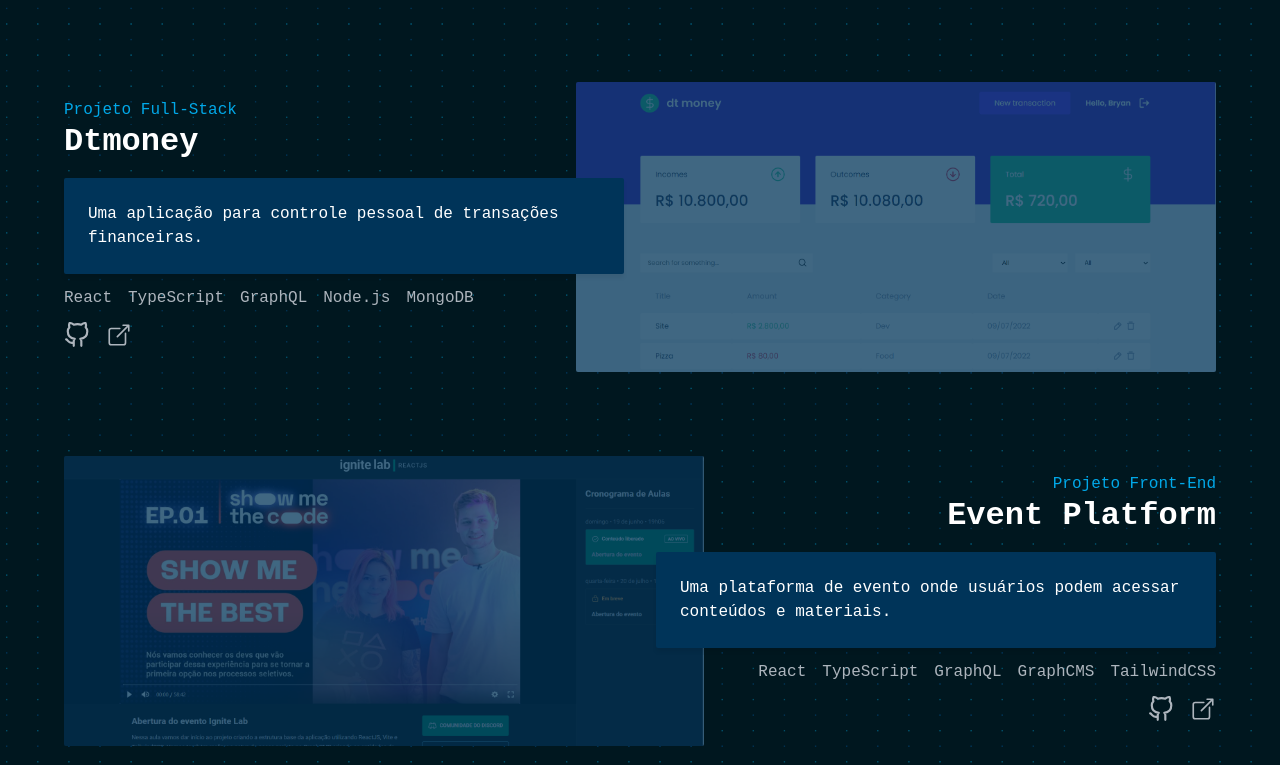
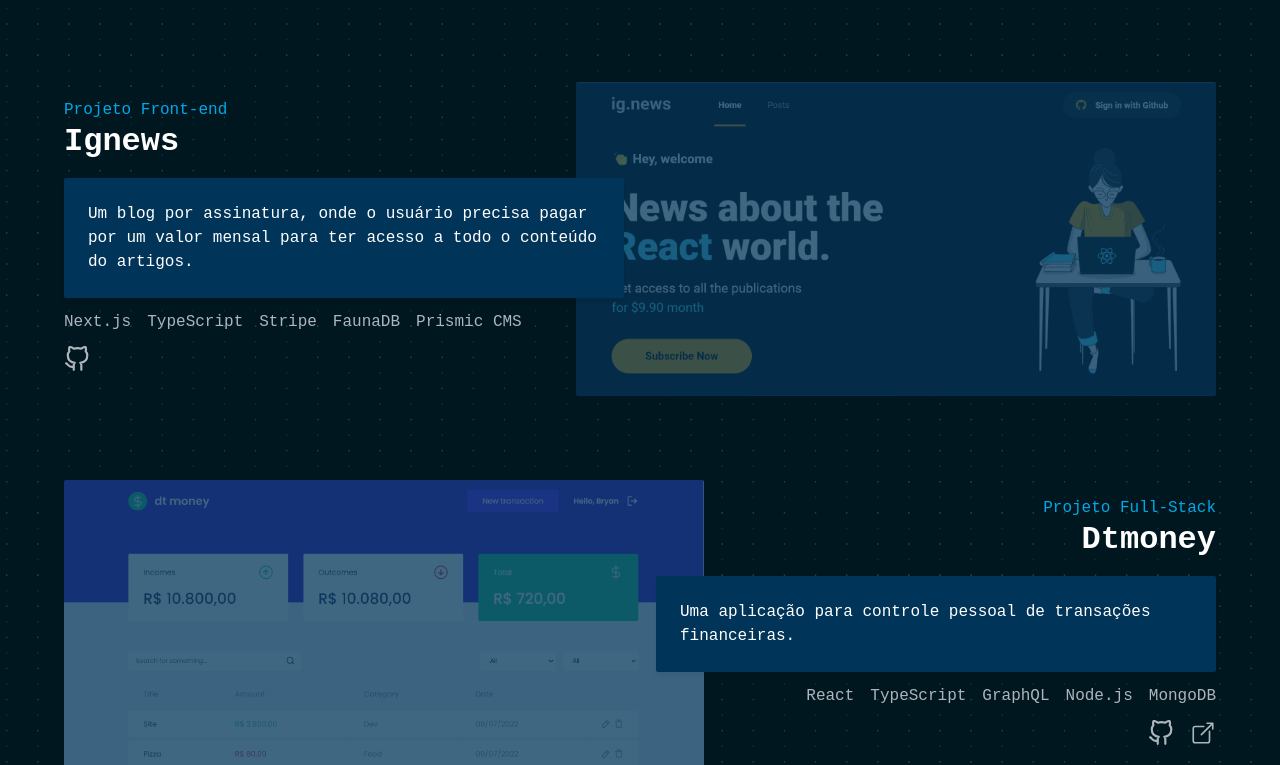
Before and after one commit to bryanmaraujo544/my-portfolio, a Next.js app: page /projects in a window 1280 px wide. Shown: the part 676-1441 px from the top of the page. Built offline with nearby package versions, Linux system fonts and the light colour scheme; no server answers.

Commit message:
adding ignews app

```diff
--- a/src/components/AllProjects/text-content.ts
+++ b/src/components/AllProjects/text-content.ts
@@ -10,6 +10,7 @@ import RestaurantImg from 'assets/projects-images/restaurant-app.png';
 import MoneyImg from 'assets/projects-images/dtmoney.png';
 import EventImg from 'assets/projects-images/event-platform.png';
 import ResfishImg from 'assets/projects-images/resfish.png';
+import IgnewsImg from 'assets/projects-images/ignews.png';
 
 interface Project {
   uptitle: string;
@@ -126,6 +127,18 @@ const textContent: Projects = {
         imageSrc: KanbanImg,
         complexity: 3,
         date: new Date('04-03-2022'),
+      },
+      {
+        uptitle: 'Projeto Front-end',
+        title: 'Ignews',
+        description:
+          'Um blog por assinatura, onde o usuário precisa pagar por um valor mensal para ter acesso a todo o conteúdo do artigos.',
+        tags: ['Next.js', 'TypeScript', 'Stripe', 'FaunaDB', 'Prismic CMS'],
+        githubURL: 'https://github.com/bryanmaraujo544/ignews',
+        projectURL: '',
+        imageSrc: IgnewsImg,
+        complexity: 3,
+        date: new Date('07-15-2022'),
       },
       {
         uptitle: 'Projeto Full-Stack',
@@ -305,6 +318,7 @@ const textContent: Projects = {
         description:
           'Each user has its own task board with fully editable columns and tasks. And the users can invite and get invited to board of other users',
         tags: [
+          'React',
           'Node.js',
           'TypeScript',
           'JWT',
@@ -318,6 +332,19 @@ const textContent: Projects = {
         complexity: 3,
         date: new Date('04-03-2022'),
       },
+      {
+        uptitle: 'Front-end Project',
+        title: 'Ignews',
+        description:
+          'An subscription blog where the user can read articles if buy for subscription.',
+        tags: ['Next.js', 'TypeScript', 'Stripe', 'FaunaDB', 'Prismic CMS'],
+        githubURL: 'https://github.com/bryanmaraujo544/ignews',
+        projectURL: '',
+        imageSrc: IgnewsImg,
+        complexity: 3,
+        date: new Date('07-15-2022'),
+      },
+
       {
         uptitle: 'Full-Stack Project',
         title: 'Dtmoney',
```
